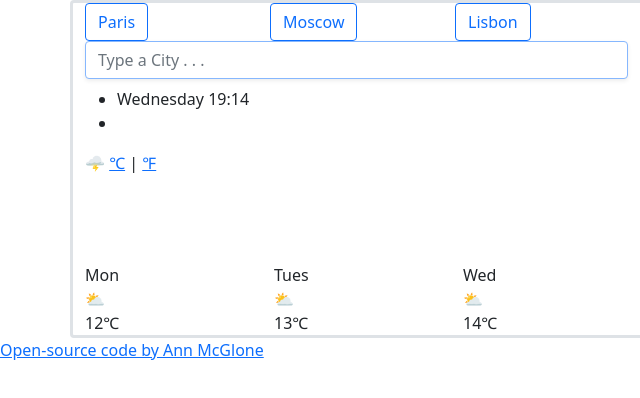
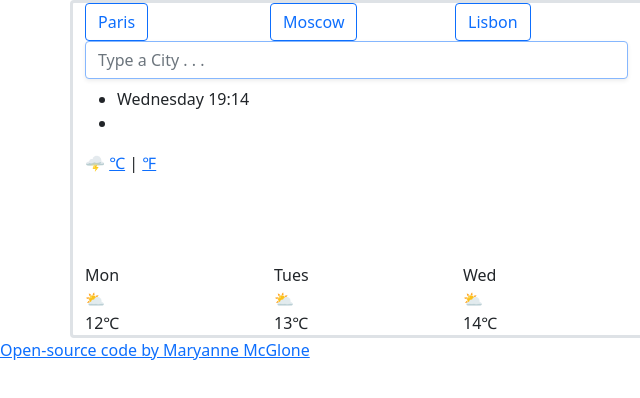
Before and after one commit to inksp0ts09/weatherApp, a website built with Parcel: page index.html in a window 1280 px wide. Shown: the full height of the page, 0-640 px from the left. Built offline with nearby package versions, Linux system fonts and the light colour scheme; no server answers.

Commit message:
updated spelling

```diff
--- a/index.html
+++ b/index.html
@@ -147,7 +147,7 @@
       </div>
     </div>
     <a href="https://practical-thompson-8ef486.netlify.app/" class="href"
-      >Open-source code by Ann McGlone</a
+      >Open-source code by Maryanne McGlone</a
     >
     <script src="script.js"></script>
   </body>
```
